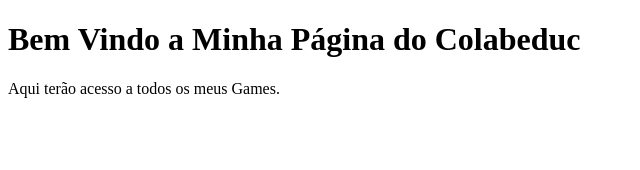
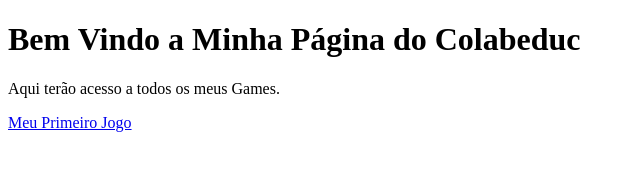
Before and after one commit to alessandrorpontes/alessandrorpontes.github.io, a plain HTML site: page index.html in a window 1280 px wide. Shown: the whole page, without its empty margins (0-640 px from the left). Drawn offline with Linux system fonts and the light colour scheme.

Commit message:
Update index.html

```diff
--- a/index.html
+++ b/index.html
@@ -7,6 +7,7 @@
 
 <h1>Bem Vindo a Minha Página do Colabeduc</h1>
 <p>Aqui terão acesso a todos os meus Games.</p>
+  <a href="https://alessandrorpontes.github.io/financialeducation/">Meu Primeiro Jogo</a>
 
 </body>
 </html>
```
